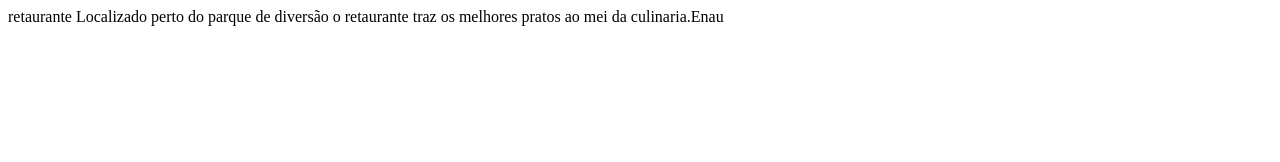
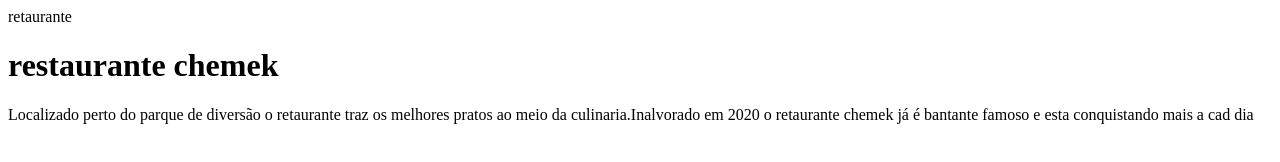
Before and after one commit to nikollecosta14/nikollecosta17, a plain HTML site: page index.html in a window 1280 px wide. Drawn offline with Linux system fonts and the light colour scheme.

Commit message:
restaurante chemek

```diff
--- a/index.html
+++ b/index.html
@@ -7,6 +7,7 @@
     <title> restaurane</title> retaurante </title>
 </head>
 <body>
- Localizado perto do parque de diversão o retaurante traz os melhores pratos ao mei da culinaria.Enau
+    <h1>restaurante chemek</h1>
+ Localizado perto do parque de diversão o retaurante traz os melhores pratos ao meio da culinaria.Inalvorado em 2020 o retaurante chemek já é bantante famoso e esta conquistando mais a cad dia
 </body>
 </html>
```
